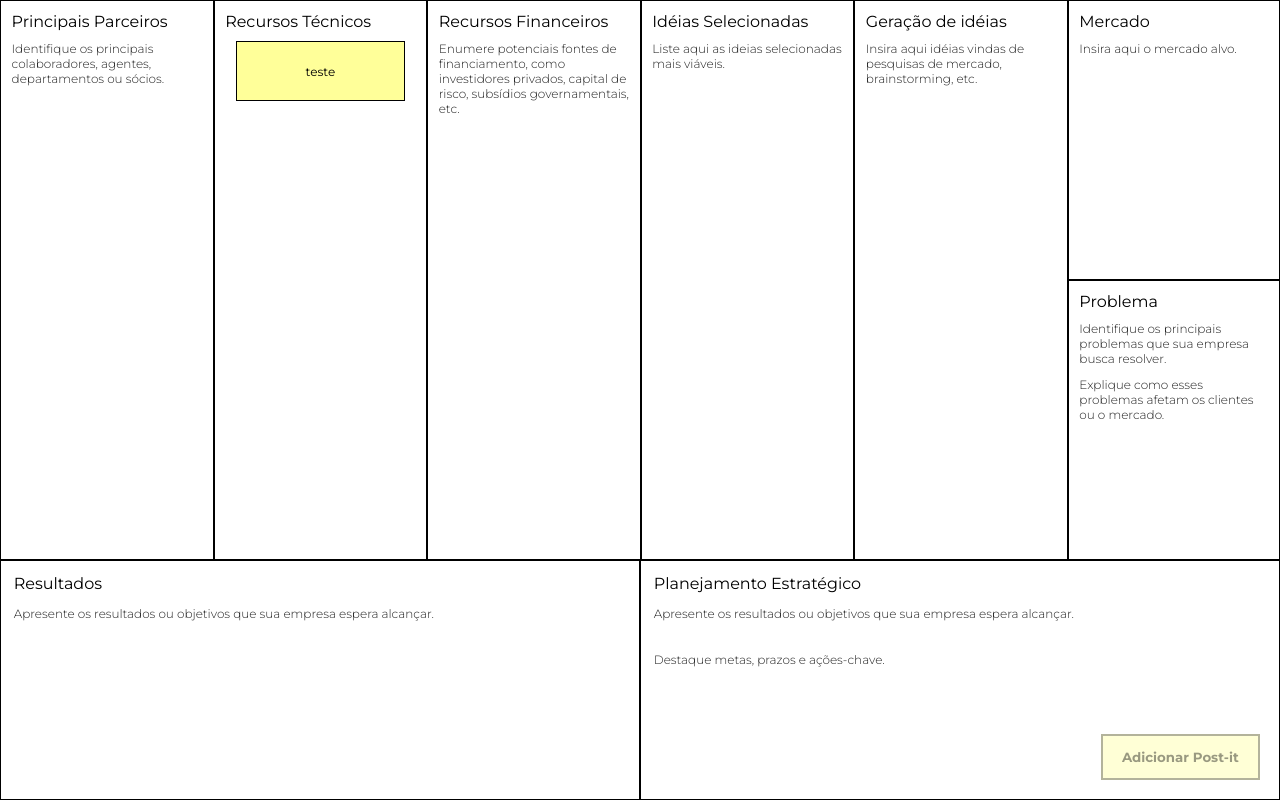
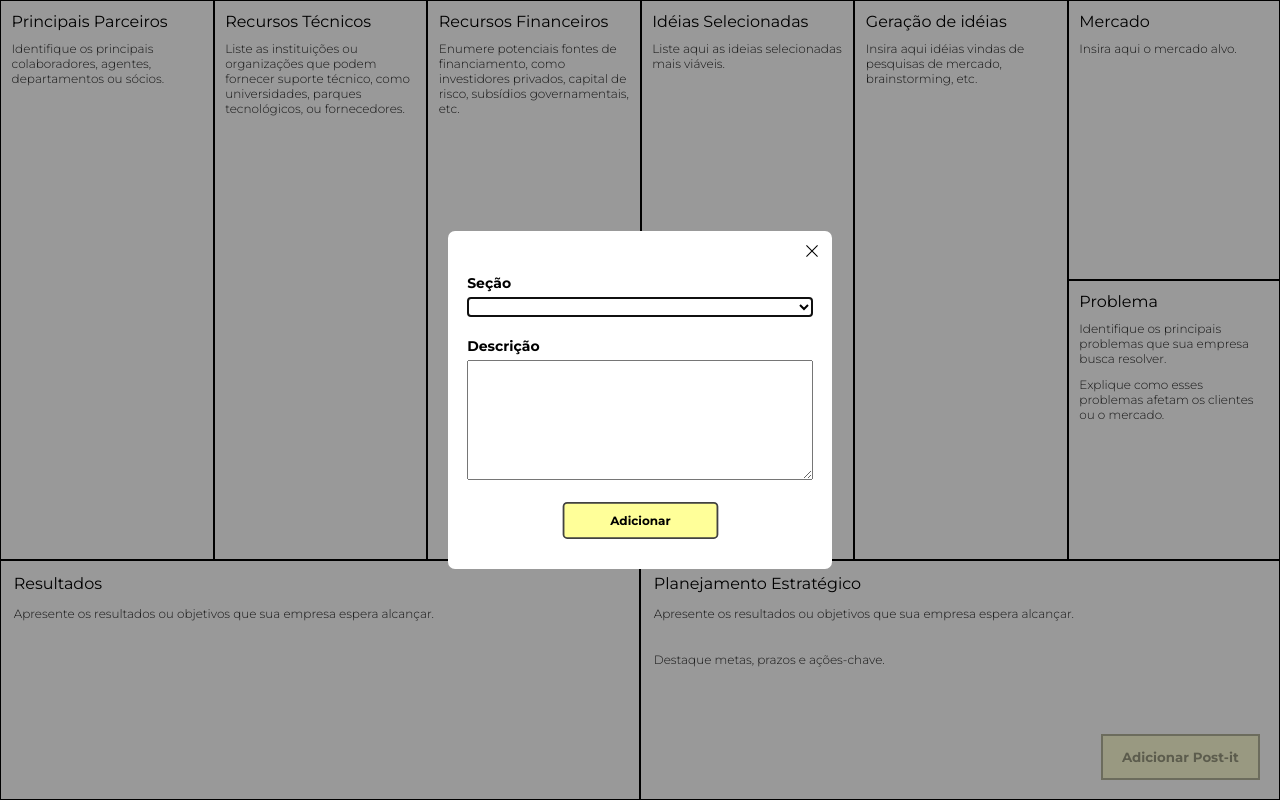
Before and after one commit to presleyson/Canva-Tese, a React app in the folder canva/: page / in a window 1280 px wide. Both pictures are taken after a click on the button "Adicionar Post-it". Built offline with nearby package versions, Linux system fonts and the light colour scheme.

Commit message:
feat: modal + add post-it

```diff
--- a/canva/package.json
+++ b/canva/package.json
@@ -3,11 +3,13 @@
   "version": "0.1.0",
   "private": true,
   "dependencies": {
+    "@radix-ui/react-dialog": "^1.0.5",
     "@testing-library/jest-dom": "^5.17.0",
     "@testing-library/react": "^13.4.0",
     "@testing-library/user-event": "^13.5.0",
     "react": "^18.2.0",
     "react-dom": "^18.2.0",
+    "react-icons": "^4.11.0",
     "react-scripts": "5.0.1",
     "web-vitals": "^2.1.4"
   },
--- /dev/null
+++ b/canva/src/components/modal/index.js
@@ -0,0 +1,88 @@
+//bibliotecas
+import { Dialog, DialogContent } from '@radix-ui/react-dialog'
+import { RxCross1 } from 'react-icons/rx';
+import { useState } from 'react'
+import './style.css'
+
+export default function ModalAddPostIt({ open, close, setArray, title, description }) {
+  const [form, setForm] = useState({
+    title: title || '',
+    description: description || '',
+    options: [
+      { value: '', label: '' },
+      { value: 'Mercado', label: 'Mercado' },
+      { value: 'Problema', label: 'Problema' },
+      { value: 'Geração de idéias', label: 'Geração de idéias' },
+      { value: 'Idéias Selecionadas', label: 'Idéias Selecionadas' },
+      { value: 'Recursos Financeiros', label: 'Recursos Financeiros' },
+      { value: 'Recursos Técnicos', label: 'Recursos Técnicos' },
+      { value: 'Principais Parceiros', label: 'Principais Parceiros' },
+      { value: 'Resultados', label: 'Resultados' },
+      { value: 'Planejamento Estratégico', label: 'Planejamento Estratégico' },
+    ],
+  });
+
+  const onChangeTitle = (event) => {
+    setForm({
+      ...form,
+      title: event.target.value,
+    });
+  }
+
+  const onChangeDescription = (event) => {
+    setForm({
+      ...form,
+      description: event.target.value,
+    });
+  }
+
+  const sendForm = (event) => {
+    event.preventDefault();
+    setArray(form.title, form.description);
+    close();
+  }
+
+  return (
+    <Dialog open={open}>
+      <DialogContent>
+        <div id='background-moldalAddPostIt'>
+          <div id='container-moldalAddPostIt'>
+            <div id="container-icon-moldalAddPostIt">
+              <span id="icon-moldalAddPostIt" onClick={close}>
+                <RxCross1 />
+              </span>
+            </div>
+            <form onSubmit={sendForm} id='form-modalAddPostIt'>
+              <div className='div-content-moldalAddPostIt'>
+                <label htmlFor="title">Seção</label>
+                <select
+                  name="title"
+                  required
+                  value={form.title}
+                  onChange={onChangeTitle}
+                >
+                  {form.options.map((option) => (
+                    <option key={option.value} value={option.value}>
+                      {option.label}
+                    </option>
+                  ))}
+                </select>
+              </div>
+              <div className='div-content-moldalAddPostIt'>
+                <label htmlFor="description">Descrição</label>
+                <textarea
+                  name="description"
+                  required
+                  id='textarea-modalAddPostIt'
+                  value={form.description}
+                  onChange={onChangeDescription}
+                />
+              </div>
+              <button id='btn-modalAddPostIt'>Adicionar</button>
+            </form>
+          </div>
+        </div>
+      </DialogContent>
+    </Dialog>
+  )
+}
--- /dev/null
+++ b/canva/src/components/modal/style.css
@@ -0,0 +1,67 @@
+#background-moldalAddPostIt {
+  width: 100%;
+  height: 100vh;
+  position: fixed;
+  display: flex;
+  align-items: center;
+  justify-content: center;
+  background-color: var(--text-btn-transparent);
+  z-index: 2;
+}
+
+#container-moldalAddPostIt {
+  width: 30%;
+  min-height: 40vh;
+  background-color: var(--white);
+  border-radius: 7px
+}
+
+#container-icon-moldalAddPostIt {
+  width: 100%;
+  text-align: end;
+  padding: 3%;
+}
+
+#form-modalAddPostIt {
+  display: flex;
+  flex-direction: column;
+  align-items: center;
+  padding: 0 5%;
+  gap: 20px;
+}
+
+.div-content-moldalAddPostIt {
+  display: flex;
+  flex-direction: column;
+  width: 100%;
+  gap: 5px;
+  font-size: 14px;
+  font-weight: 700;
+}
+
+#textarea-modalAddPostIt {
+  font-size: 14px;
+  height: 15vh;
+}
+
+#btn-modalAddPostIt {
+  border: 2px solid var(--border-btn);
+  background-color: var(--postit-color);
+  color: var(--black);
+  font-weight: 700;
+  padding: 3%;
+  width: 50%;
+  border-radius: 5px;
+  scale: 0.9;
+  transition: all 0.3s ease;
+  margin-bottom: 8%;
+}
+
+#btn-modalAddPostIt:hover {
+  cursor: pointer;
+  scale: 1;
+}
+
+#icon-moldalAddPostIt {
+  cursor: pointer;
+}
--- /dev/null
+++ b/canva/src/components/post-it/index.js
@@ -0,0 +1,9 @@
+import './style.css';
+
+export default function PostIt({ text, open }) {
+  return (
+    <div id='postIt-container' onClick={open}>
+      <p id='postIt-content'>{text}</p>
+    </div>
+  );
+}
--- a/canva/src/post-it/style.css
+++ b/canva/src/components/post-it/style.css
@@ -8,6 +8,7 @@
   align-items: center;
   justify-content: center;
   margin-bottom: 4%;
+  cursor: pointer;
 }
 
 #postIt-content {
--- a/canva/src/home/index.js
+++ b/canva/src/home/index.js
@@ -1,11 +1,15 @@
 import { useState } from 'react';
-import PostIt from '../post-it';
+import PostIt from '../components/post-it';
 import validaQuantidade from '../utils/validaQuantidade';
+import ModalAddPostIt from '../components/modal';
 import './style.css';
 
 export default function Home() {
 
   const [postIts, addPostIts] = useState([{}]);
+  const [open, setOpen] = useState(false);
+  const [title, setTitle] = useState('');
+  const [description, setDescription] = useState('');
 
   function addPostIt(title, text) {
     if (!validaQuantidade(title, postIts)) {
@@ -13,7 +17,23 @@ export default function Home() {
     }
   }
 
+  function openModal() {
+    setOpen(true);
+  }
+
+  function closeModal() {
+    setOpen(false);
+  }
+
+  function editModal(title, text) {
+    setOpen(true);
+    setTitle(title);
+    setDescription(text);
+  }
+
   return (
+    <>
+      {open && <ModalAddPostIt open={open} close={closeModal} setArray={addPostIt} title={title} description={description} />}
       <div id='canva-container-main'>
         <div id='canva-container-top'>
           <div className='canva-area'>
@@ -22,11 +42,13 @@ export default function Home() {
             <div className='postIt-area'>
               {
                 postIts.map((postIt) => {
-                if (postIt.title == 'Principais Parceiros') {
+                  if (postIt.title === 'Principais Parceiros') {
                     document.getElementById('text-canva-area-principais-parceiros').style.display = 'none'
-                  return <PostIt text={postIt.text} />
+                    return <PostIt key={postIt.text} text={postIt.text} open={e => editModal(postIt.title, postIt.text)} />
                   }
-              })}
+                  return null;
+                })
+              }
             </div>
           </div>
           <div className='canva-area'>
@@ -35,10 +57,11 @@ export default function Home() {
             <div className='postIt-area'>
               {
                 postIts.map((postIt) => {
-                if (postIt.title == 'Recursos Técnicos') {
+                  if (postIt.title === 'Recursos Técnicos') {
                     document.getElementById('text-canva-area-recursos-tecnicos').style.display = 'none'
-                  return <PostIt text={postIt.text} />
+                    return <PostIt key={postIt.text} text={postIt.text} open={e => editModal(postIt.title, postIt.text)} />
                   }
+                  return null;
                 })}
             </div>
           </div>
@@ -48,10 +71,11 @@ export default function Home() {
             <div className='postIt-area'>
               {
                 postIts.map((postIt) => {
-                if (postIt.title == 'Recursos Financeiros') {
+                  if (postIt.title === 'Recursos Financeiros') {
                     document.getElementById('text-canva-area-recursos-financeiros').style.display = 'none'
-                  return <PostIt text={postIt.text} />
+                    return <PostIt key={postIt.text} text={postIt.text} open={e => editModal(postIt.title, postIt.text)} />
                   }
+                  return null;
                 })}
             </div>
           </div>
@@ -61,10 +85,11 @@ export default function Home() {
             <div className='postIt-area'>
               {
                 postIts.map((postIt) => {
-                if (postIt.title == 'Idéias Selecionadas') {
+                  if (postIt.title === 'Idéias Selecionadas') {
                     document.getElementById('text-canva-area-ideias-selecionadas').style.display = 'none'
-                  return <PostIt text={postIt.text} />
+                    return <PostIt key={postIt.text} text={postIt.text} open={e => editModal(postIt.title, postIt.text)} />
                   }
+                  return null;
                 })}
             </div>
           </div>
@@ -74,10 +99,11 @@ export default function Home() {
             <div className='postIt-area'>
               {
                 postIts.map((postIt) => {
-                if (postIt.title == 'Geração de idéias') {
+                  if (postIt.title === 'Geração de idéias') {
                     document.getElementById('text-canva-area-geracao-ideias').style.display = 'none'
-                  return <PostIt text={postIt.text} />
+                    return <PostIt key={postIt.text} text={postIt.text} open={e => editModal(postIt.title, postIt.text)} />
                   }
+                  return null;
                 })}
             </div>
           </div>
@@ -88,10 +114,11 @@ export default function Home() {
               <div className='postIt-area'>
                 {
                   postIts.map((postIt) => {
-                  if (postIt.title == 'Mercado') {
+                    if (postIt.title === 'Mercado') {
                       document.getElementById('text-canva-area-mercado').style.display = 'none'
-                    return <PostIt text={postIt.text} />
+                      return <PostIt key={postIt.text} text={postIt.text} open={e => editModal(postIt.title, postIt.text)} />
                     }
+                    return null;
                   })}
               </div>
             </div>
@@ -102,11 +129,12 @@ export default function Home() {
               <div className='postIt-area'>
                 {
                   postIts.map((postIt) => {
-                  if (postIt.title == 'Problema') {
+                    if (postIt.title === 'Problema') {
                       document.getElementById('text-canva-area-problema1').style.display = 'none'
                       document.getElementById('text-canva-area-problema2').style.display = 'none'
-                    return <PostIt text={postIt.text} />
+                      return <PostIt key={postIt.text} text={postIt.text} open={e => editModal(postIt.title, postIt.text)} />
                     }
+                    return null;
                   })}
               </div>
             </div>
@@ -119,10 +147,11 @@ export default function Home() {
             <div className='postIt-area'>
               {
                 postIts.map((postIt) => {
-                  if (postIt.title == 'Resultados') {
+                  if (postIt.title === 'Resultados') {
                     document.getElementById('text-canva-area-resultados').style.display = 'none'
-                    return <PostIt text={postIt.text} />
+                    return <PostIt key={postIt.text} text={postIt.text} open={e => editModal(postIt.title, postIt.text)} />
                   }
+                  return null;
                 })}
             </div>
           </div>
@@ -133,7 +162,8 @@ export default function Home() {
             <div className='postIt-area'></div>
           </div>
         </div>
-      <button id='button-canva' onClick={e => addPostIt('Recursos Técnicos', 'teste')}>Adicionar Post-it</button>
+        <button id='button-canva' onClick={e => openModal()}>Adicionar Post-it</button>
       </div>
+    </>
   );
 }
--- a/canva/src/post-it/index.js
+++ /dev/null
@@ -1,9 +0,0 @@
-import './style.css';
-
-export default function PostIt({ text }) {
-  return (
-    <div id='postIt-container'>
-      <p id='postIt-content'>{text}</p>
-    </div>
-  );
-}
--- a/canva/src/styles/global.css
+++ b/canva/src/styles/global.css
@@ -10,4 +10,5 @@
   --border-btn-transparent: rgba(66, 66, 66, 0.4);
   --text-btn-transparent: rgba(0, 0, 0, 0.4);
   --black: #000000;
+  --white: #FFFFFF;
 }
--- a/canva/src/utils/validaQuantidade.js
+++ b/canva/src/utils/validaQuantidade.js
@@ -8,7 +8,6 @@ export default function validaQuantidade(title, postIts) {
     'Geração de idéias': 6,
     'Mercado': 2,
     'Problema': 2,
-    // Adicione outros títulos e limites conforme necessário
   };
 
   if (title in limites && postIts.filter(item => item.title === title).length >= limites[title]) {
```
Also changed, not shown: 1 other file. Lines whose indentation alone changed are shown as unchanged.
